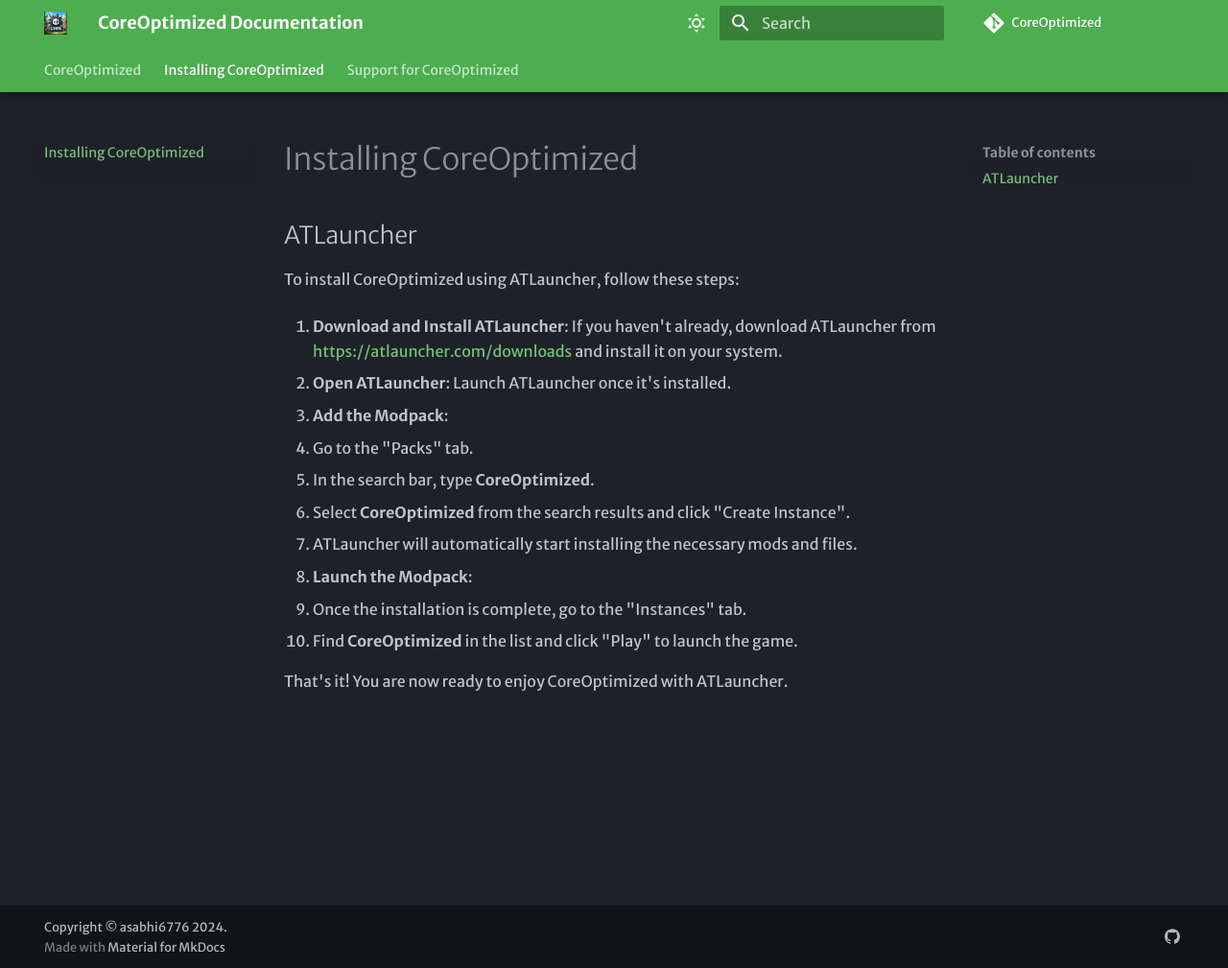
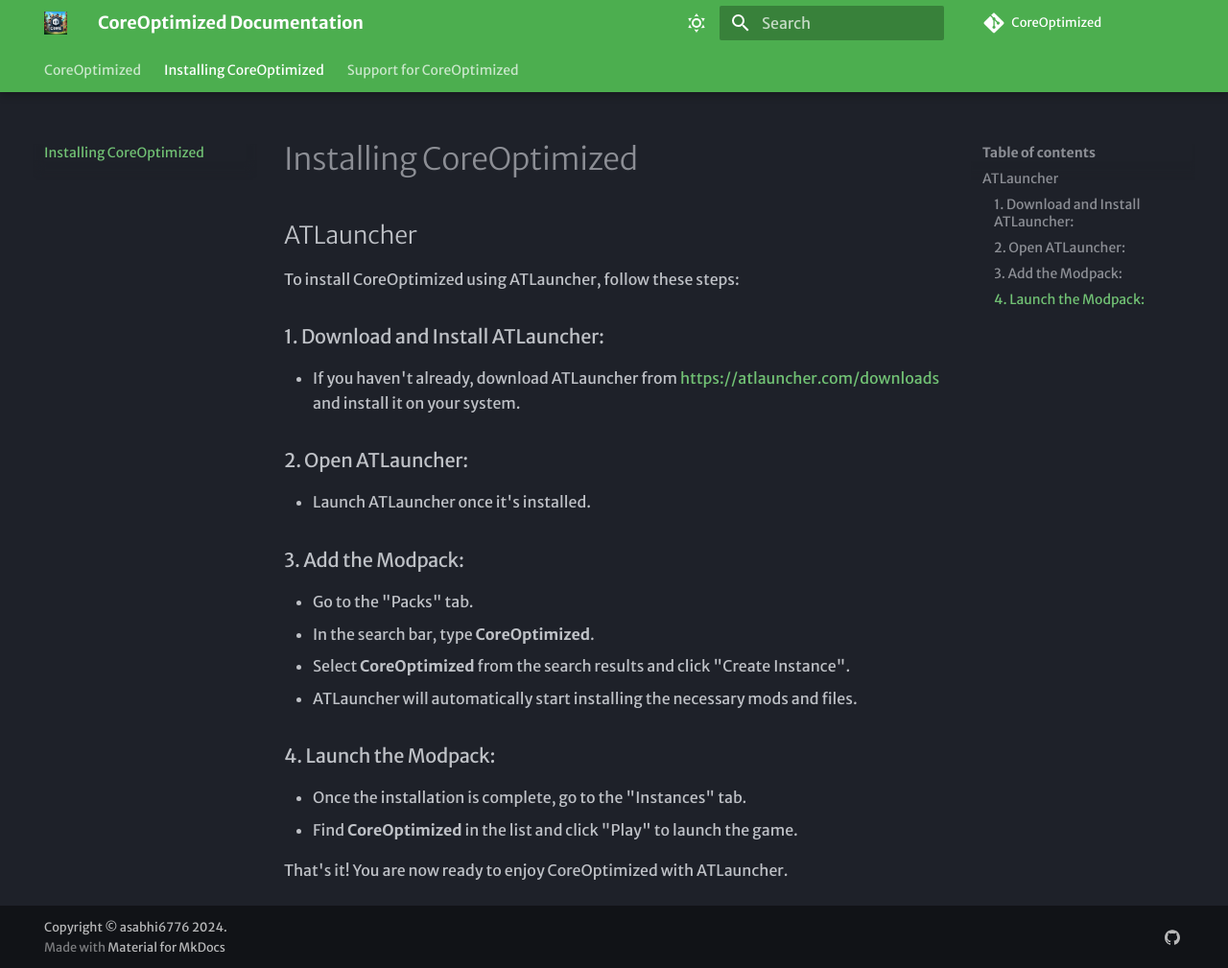
Before and after one commit to asabhi6776/CoreOptimized, an MkDocs documentation site: the page built from docs/installation.md, in a window 1280 px wide and 1009 px high. Shown: the whole window at 96% size. Built offline with MkDocs 1.6.1 and Material for MkDocs 9.7.7, drawn with Linux system fonts in a browser that asks for light colours; some web fonts are replaced; comment, search, counter and statistics services are not loaded.

```diff
--- a/docs/installation.md
+++ b/docs/installation.md
@@ -4,20 +4,22 @@
 
 To install CoreOptimized using ATLauncher, follow these steps:
 
-1. **Download and Install ATLauncher**: If you haven't already, download ATLauncher from [https://atlauncher.com/downloads](https://atlauncher.com/downloads) and install it on your system.
+### 1. Download and Install ATLauncher:
+   - If you haven't already, download ATLauncher from [https://atlauncher.com/downloads](https://atlauncher.com/downloads) and install it on your system.
 
-2. **Open ATLauncher**: Launch ATLauncher once it's installed.
+### 2. Open ATLauncher:
+   - Launch ATLauncher once it's installed.
 
-3. **Add the Modpack**:
+### 3. Add the Modpack:
 
-   * Go to the "Packs" tab.
-   * In the search bar, type **CoreOptimized**.
-   * Select **CoreOptimized** from the search results and click "Create Instance".
-   * ATLauncher will automatically start installing the necessary mods and files.
+   - Go to the "Packs" tab.
+   - In the search bar, type **CoreOptimized**.
+   - Select **CoreOptimized** from the search results and click "Create Instance".
+   - ATLauncher will automatically start installing the necessary mods and files.
 
-4. **Launch the Modpack**:
+### 4. Launch the Modpack:
 
-   * Once the installation is complete, go to the "Instances" tab.
-   * Find **CoreOptimized** in the list and click "Play" to launch the game.
+   - Once the installation is complete, go to the "Instances" tab.
+   - Find **CoreOptimized** in the list and click "Play" to launch the game.
 
 That's it! You are now ready to enjoy CoreOptimized with ATLauncher.
```
